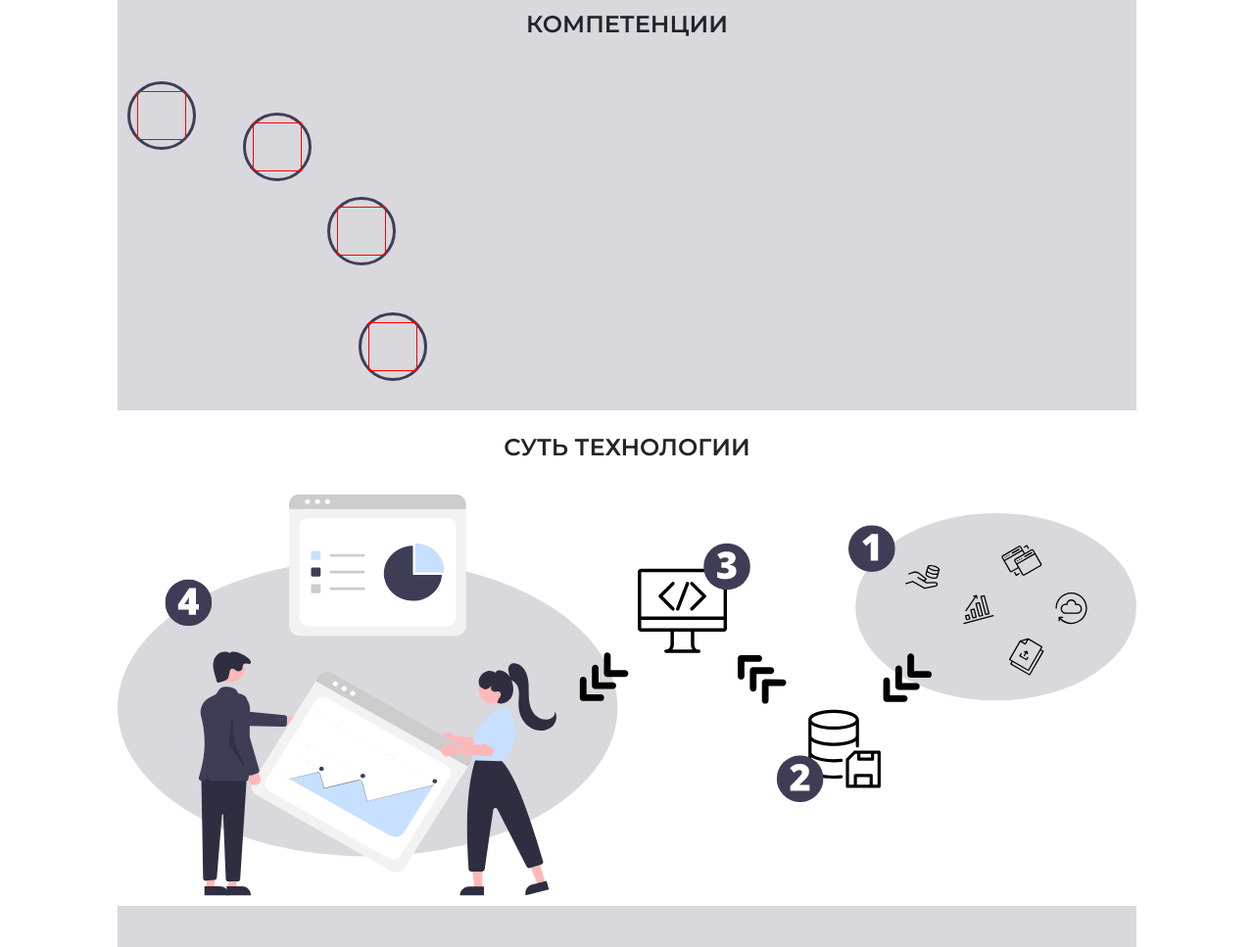
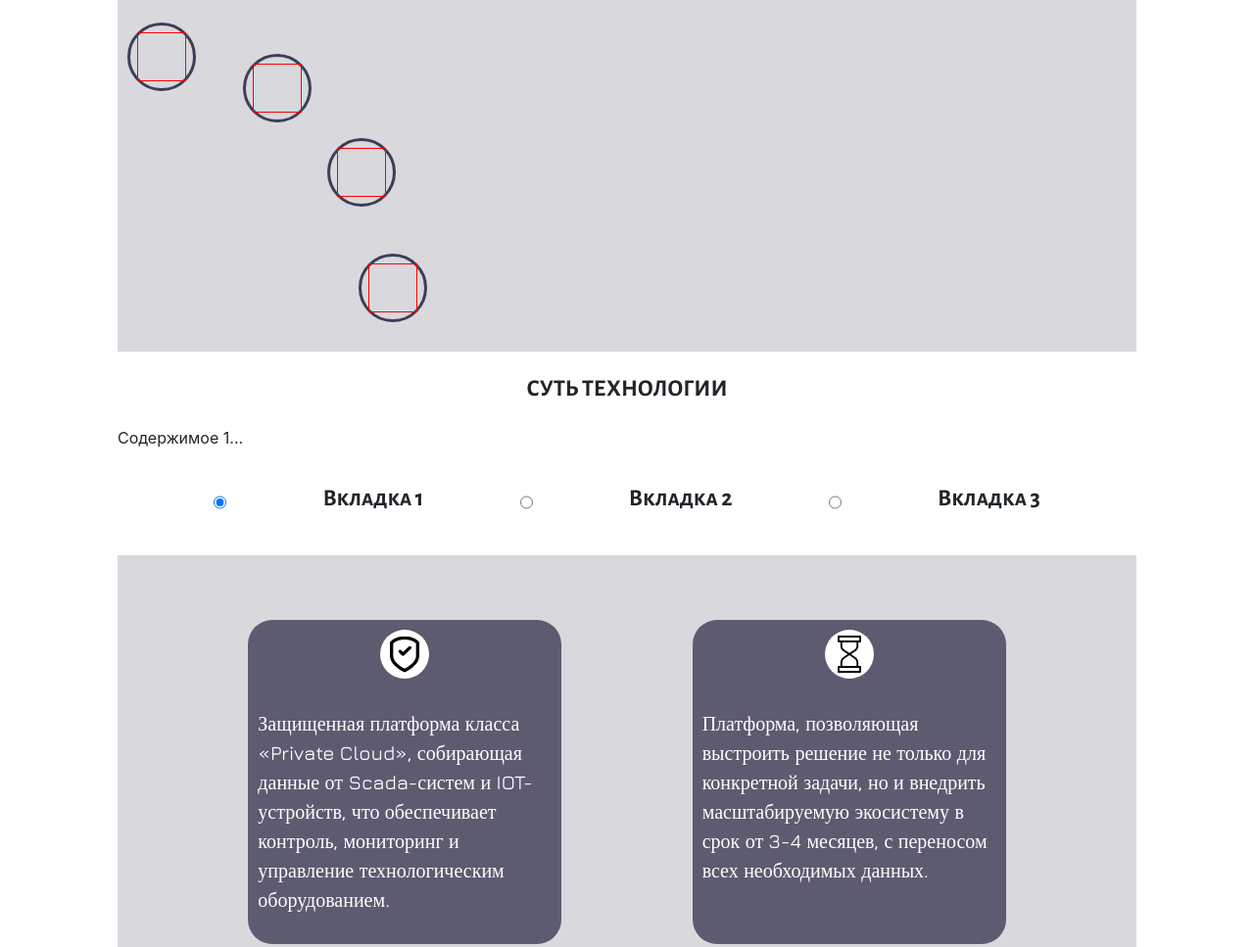
Before and after one commit to p1nkyPi6/Uno-soft, a plain HTML site: page index.html in a window 1280 px wide. Shown: the part 939-1906 px from the top of the page at 98% size. Drawn offline with nearby package versions, Linux system fonts and the light colour scheme; a web font is replaced by a local one.

Commit message:
Add files via upload

```diff
--- a/css/style.css
+++ b/css/style.css
@@ -1,34 +1,3 @@
-/* Подключение и настройка шрифтов */
-@font-face {
-	font-family: "Montserrat-Regular";
-	src: url(../fonts/Montserrat-Regular.ttf) format(truetype);
-}
-
-@font-face {
-	font-family: "Montserrat-SemiBold";
-	src: url(../fonts/Montserrat-SemiBold.ttf) format(truetype);
-}
-
-@font-face {
-	font-family: "Montserrat-Bold";
-	src: url(../fonts/Montserrat-Bold.ttf) format(truetype);
-}
-
-@font-face {
-	font-family: "OpenSans-SemiBold";
-	src: url(../fonts/Montserrat-SemiBold.ttf) format(truetype);
-}
-
-@font-face {
-	font-family: "OpenSans-Bold";
-	src: url(../fonts/Montserrat-Bold.ttf) format(truetype);
-}
-
-@font-face {
-	font-family: "OpenSans-ExtraBold";
-	src: url(../fonts/Montserrat-ExtraBold.ttf) format(truetype);
-}
-
 h1 {
 	font-family: 'OpenSans-ExtraBold', sans-serif;
 	font-weight: 800;
@@ -38,7 +7,7 @@ h1 {
 }
 
 h2 {
-	font-family: 'Montserrat-SemiBold', sans-serif;
+	font-family: 'Alegreya Sans SC';
 	font-weight: 600;
 	font-size: 24px;
 
@@ -46,7 +15,7 @@ h2 {
 }
 
 h3 {
- font-family: 'OpenSans-SemiBold', sans-serif;
+ font-family: 'Alegreya Sans SC';
 	font-weight: 600;
 	font-size: 24px;
 
@@ -54,7 +23,7 @@ h3 {
 }
 
 h4 {
-	font-family: 'Montserrat-Bold', sans-serif;
+	font-family: 'Alegreya Sans SC';
 	font-weight: 700;
 	font-size: 24px;
 }
@@ -66,8 +35,10 @@ strong {
 }
 
 p {
-	font-family: 'Montserrat-Regular', sans-serif;
-	font-weight: 400;
+	font-family: /*'Alegreya Sans SC'*/
+	'Jura'
+	/*'Source Sans Pro'*/;
+	font-weight: 500;
 	font-size: 20px;
 }
 
@@ -107,6 +78,8 @@ q {
 /* Глобальные стили */
 * {
 	box-sizing: border-box;
+
+	background-color: rgba(255, 255, 255, 0);
 }
 
 body {
@@ -543,7 +516,7 @@ a h2 {
 	border: 1px solid red;
 }
 
-.competition-list-item-header h3 {
+.competition-list-item-header h4 {
 	display: flex;
 
 	margin: 0px;
@@ -718,7 +691,7 @@ a h2 {
 }
 
 .competition-list-item.active .competition-list-item-text {
-	height: 72px;
+	height: auto;
 
 	color: rgba(0, 0, 0, 1);
 
@@ -731,16 +704,12 @@ a h2 {
 
 @keyframes text-active-animation {
 	from {
-		height: 0;
-
 		color: rgba(0, 0, 0, 0);
 
 		border-color: rgba(63, 61, 86, 0);
 	}
 
 	50% {
-		height: 0;
-
 		color: rgba(0, 0, 0, 0);
 
 		border-color: rgba(63, 61, 86, 0);
@@ -751,8 +720,6 @@ a h2 {
 	}
 
 	to {
-		height: 72px;
-
 		color: rgba(0, 0, 0, 1);
 
 		border-color: rgba(63, 61, 86, 1);
@@ -833,13 +800,40 @@ a h2 {
 	text-align: center;
 }
 
-.about-technology-1-img {
-	min-height: 430px;
-
-	background-image: url(../images/about-technology-1-img.svg);
-	background-repeat: no-repeat;
- background-position: center center;
- background-size: 100% 100%;
+.tabs {
+	display: flex;
+
+	flex-direction: column;
+}
+
+.content {
+	display: flex;
+
+	flex-direction: row;
+}
+
+.content-block {
+	display: none;
+}
+
+.content-block.open{
+	display: block;
+}
+
+.labels {
+	display: flex;
+
+	flex-direction: row;
+
+	justify-content: space-evenly;
+}
+
+/*.labels input {
+	display: none;
+}*/
+
+.labels label {
+	cursor: pointer;
 }
 
 /* О технологии №2 */
@@ -1731,15 +1725,38 @@ button h4 {
 	.competition-list-item-header {
 		display: flex;
 
-		padding: 10px;
+		padding: 0px;
 
 		align-items: stretch;
 	}
 
-	.competition-list-item-header h3{
+	.header-icon {
+
+		margin: 7px;
+	}
+
+	.competition-list-item-header h4{
 		display: flex;
 
+		margin: 0px;
+
 		align-items: center;
+	}
+
+	.competition-list-item-text {
+		height: 0px;
+
+		margin: 0px;
+		margin-left: 35px;
+		padding-left: 0px 20px;
+
+		color: rgba(255, 255, 255, 0);
+
+		border: 1px solid rgba(63, 61, 86, 0);
+
+		border-top-width: 0px;
+		border-bottom-left-radius: 35px;
+		border-bottom-right-radius: 35px;
 	}
 
 	.competition-list-item.active {
@@ -1747,7 +1764,7 @@ button h4 {
 		top: var(--position-Y-end);
 
 		width: 220%;
-		height: 100px;
+		height: auto;
 
 		overflow: visible;
 
@@ -1777,7 +1794,101 @@ button h4 {
 			top: var(--position-Y-end);
 
 			width: 220%;
+			height: auto;
+		}
+	}
+
+	.competition-list-item.active .competition-list-item-header {
+		width: 100%;
+
+		color: rgba(255, 255, 255, 1);
+
+		border: 3px solid rgba(63, 61, 86, 1);
+		border-top-right-radius: 0px;
+		border-bottom-right-radius: 0px;
+
+		background: rgba(63, 61, 86, 1);
+
+		animation-name: header-active-animation;
+
+		animation-duration: 1.5s;
+	}
+
+	@keyframes header-active-animation {
+		from {
+			width: 70px;
+
+			color: rgba(255, 255, 255, 0);
+
+			border-top-right-radius: 35px;
+			border-bottom-right-radius: 35px;
+
+			background: rgba(63, 61, 86, 0);
+		}
+
+		33% {
+			width: 70px;
+
+			color: rgba(255, 255, 255, 0);
+
+			border-top-right-radius: 35px;
+			border-bottom-right-radius: 35px;
+
+			background: rgba(63, 61, 86, 1);
+		}
+
+		66% {
+			color: rgba(255, 255, 255, 0);
+
+			border-top-right-radius: 0px;
+			border-bottom-right-radius: 0px;
+		}
+
+		to {
+			width: 100%;
+
+			color: rgba(255, 255, 255, 1);
+
+			background: rgba(63, 61, 86, 1);
+		}
+	}
+
+	.competition-list-item.inactive {
+		left: var(--position-X-start);
+		top: var(--position-Y-start);
+
+		width: 70px;
+		height: 70px;
+
+		overflow: hiden;
+
+		animation-name: item-inactivation;
+		animation-duration: 1s;
+	}
+
+	@keyframes item-inactivation {
+		from {
+			left: var(--position-X-end);
+			top: var(--position-Y-end);
+
+			width: 220%;
+			height: auto;
+		}
+
+		50% {
+			left: var(--position-X-end);
+			top: var(--position-Y-end);
+
+			width: 70px;
 			height: 100px;
+		}
+
+		to {
+			left: var(--position-X-start);
+			top: var(--position-Y-start);
+
+			width: 70px;
+			height: 70px;
 		}
 	}
 
--- a/index.html
+++ b/index.html
@@ -3,6 +3,19 @@
 <head>
   <meta charset="UTF-8">
   <meta name="viewport" content="width=device-width, initial-scale=1.0">
+
+  <!-- Подключение шрифтов -->
+  <link rel="preconnect" href="https://fonts.googleapis.com">
+  <link rel="preconnect" href="https://fonts.gstatic.com" crossorigin>
+
+  <!-- Alegreya Sans SC -->
+  <link href="https://fonts.googleapis.com/css2?family=Alegreya+Sans+SC&display=swap" rel="stylesheet">
+  <link href="https://fonts.googleapis.com/css2?family=Alegreya+Sans+SC:wght@700&display=swap" rel="stylesheet">
+  <!-- Jura -->
+  <link href="https://fonts.googleapis.com/css2?family=Jura&display=swap" rel="stylesheet">
+  <link href="https://fonts.googleapis.com/css2?family=Jura:wght@500;600&display=swap" rel="stylesheet">
+  <!-- Source Sans Pro -->
+  <link href="https://fonts.googleapis.com/css2?family=Rubik&family=Source+Sans+Pro&display=swap" rel="stylesheet">
 
   <link rel="stylesheet" href="css/chief-slider.min.css">
   <link rel="stylesheet" href="css/form-style.css">
@@ -95,7 +108,7 @@
                 <div class="header-icon">
 
                 </div>
-                <h3>Компетенция 1</h3>
+                <h4>Компетенция 1</h4>
               </div>
               <div class="competition-list-item-text">
                 <p>Текст компетенции 1</p>
@@ -106,7 +119,7 @@
                 <div class="header-icon">
 
                 </div>
-                <h3>Компетенция 2</h3>
+                <h4>Компетенция 2</h4>
               </div>
               <div class="competition-list-item-text">
                 <p>Текст компетенции 2</p>
@@ -117,7 +130,7 @@
                 <div class="header-icon">
 
                 </div>
-                <h3>Компетенция 3</h3>
+                <h4>Компетенция 3</h4>
               </div>
               <div class="competition-list-item-text">
                 <p>Текст компетенции 3</p>
@@ -128,7 +141,7 @@
                 <div class="header-icon">
 
                 </div>
-                <h3>Компетенция 4</h3>
+                <h4>Компетенция 4</h4>
               </div>
               <div class="competition-list-item-text">
                 <p>Текст компетенции 4</p>
@@ -142,7 +155,36 @@
           <div class="about-technology-1-header">
             <h2>Суть технологии</h2>
           </div>
-          <div class="about-technology-1-img"></div>
+          <!-- <div class="about-technology-1-img"></div> -->
+          <div class="tabs">
+            <div class="content">
+              <div class="content-block" id="content-1">
+                Содержимое 1...
+              </div>
+              <div class="content-block" id="content-2">
+                Содержимое 2...
+              </div>
+              <div class="content-block" id="content-3">
+                Содержимое 3...
+              </div>
+            </div>
+            <div class="labels">
+              <input type="radio" name="tab-btn" id="tab-btn-1" value="content-1" checked>
+              <label for="tab-btn-1">
+                <h4>Вкладка 1</h4>
+              </label>
+
+              <input type="radio" name="tab-btn" id="tab-btn-2" value="content-2">
+              <label for="tab-btn-2">
+                <h4>Вкладка 2</h4>
+              </label>
+
+              <input type="radio" name="tab-btn" id="tab-btn-3" value="content-3">
+              <label for="tab-btn-3">
+                <h4>Вкладка 3</h4>
+              </label>
+            </div>
+          </div>
         </div>
       </div>
       <div class="about-technology-2">
--- a/js/scripts.js
+++ b/js/scripts.js
@@ -2,6 +2,18 @@ linkStylish();
 
 competitionsCircleOnLoad();
 competitionPosCalc();
+
+openTab();
+
+let inputs = document.querySelectorAll("input");
+
+inputs.forEach(item => {
+
+    item.addEventListener("click", () => {
+
+        openTab();
+    });
+});
 
 window.addEventListener('resize', () => {
 
@@ -237,6 +249,8 @@ function competitionPosCalc() {
         let temp = 0;
         listItmes.forEach((item, number) => {
 
+            item.style.removeProperty('top');
+
             temp = (listItmes.length - 1) - number;
 
             item.style.setProperty("--position-X-start", Math.round(radius * Math.cos((degOffset * temp) * Math.PI / 180))+ "px");
@@ -249,6 +263,7 @@ function competitionPosCalc() {
 
                 item.style.left = getComputedStyle(item).getPropertyValue('--position-X-end');
                 item.style.bottom = getComputedStyle(item).getPropertyValue('--position-Y-end');
+
             }
             else if (!item.classList.contains("active")){
 
@@ -263,7 +278,7 @@ function competitionsCircleOnLoad() {
 
     let options = {
         root: null,
-        threshold: [0.8]
+        threshold: [0.1]
     }
 
     let observer = new IntersectionObserver((item) => {
@@ -277,21 +292,22 @@ function competitionsCircleOnLoad() {
                     change.target.classList.add('show');
                 }
 
-                if (!competitionsList.classList.contains("show")) {
+                let elements = document.querySelectorAll('.competition-list-item');
 
-                    competitionsList.classList.add('show');
-                }
+                elements.forEach(item => {
+
+                    if (!item.classList.contains("show")) {
+
+                        item.classList.add('show');
+                    }
+                })
 
             }
         });
 
     }, options);
 
-    let elements = document.querySelectorAll('.competition-list-item');
-
-    for (let element of elements) {
-        observer.observe(element);
-    }
+    observer.observe(competitionsList);
 }
 
 function itemActivator(item) {
@@ -323,6 +339,29 @@ function itemActivator(item) {
     }
 
     competitionPosCalc();
+}
+
+function openTab() {
+
+    let input_checks = document.querySelectorAll("input");
+
+    input_checks.forEach(item => {
+
+        if (/content-[1-9][0-9]*/.test(item.value)) {
+
+            if (document.getElementById(item.value).classList.contains("open")) {
+
+                document.getElementById(item.value).classList.remove("open");
+            }
+        }
+    })
+
+    input_checks = document.querySelectorAll("input:checked");
+
+    input_checks.forEach(item => {
+
+        document.getElementById(item.value).classList.add("open");
+    })
 }
 
 function accordionItemFunction(item) {
```
Also changed, not shown: css/fonts/Montserrat-Bold.ttf (added), css/fonts/Montserrat-Regular.ttf (added), css/fonts/Montserrat-SemiBold.ttf (added), css/fonts/OpenSans-Bold.ttf (added), css/fonts/OpenSans-ExtraBold.ttf (added), css/fonts/OpenSans-SemiBold.ttf (added), css/fonts/regular/Rubik-Regular.ttf (added), css/fonts/regular/SourceSansPro-Regular.ttf (added), css/fonts/regular/alegreyasanssc-regular-webfont.woff (added), css/fonts/regular/alegreyasanssc-regular-webfont.woff2 (added), css/fonts/regular/sourcesanspro-regular-webfont.woff (added), css/fonts/regular/sourcesanspro-regular-webfont.woff2 (added).
